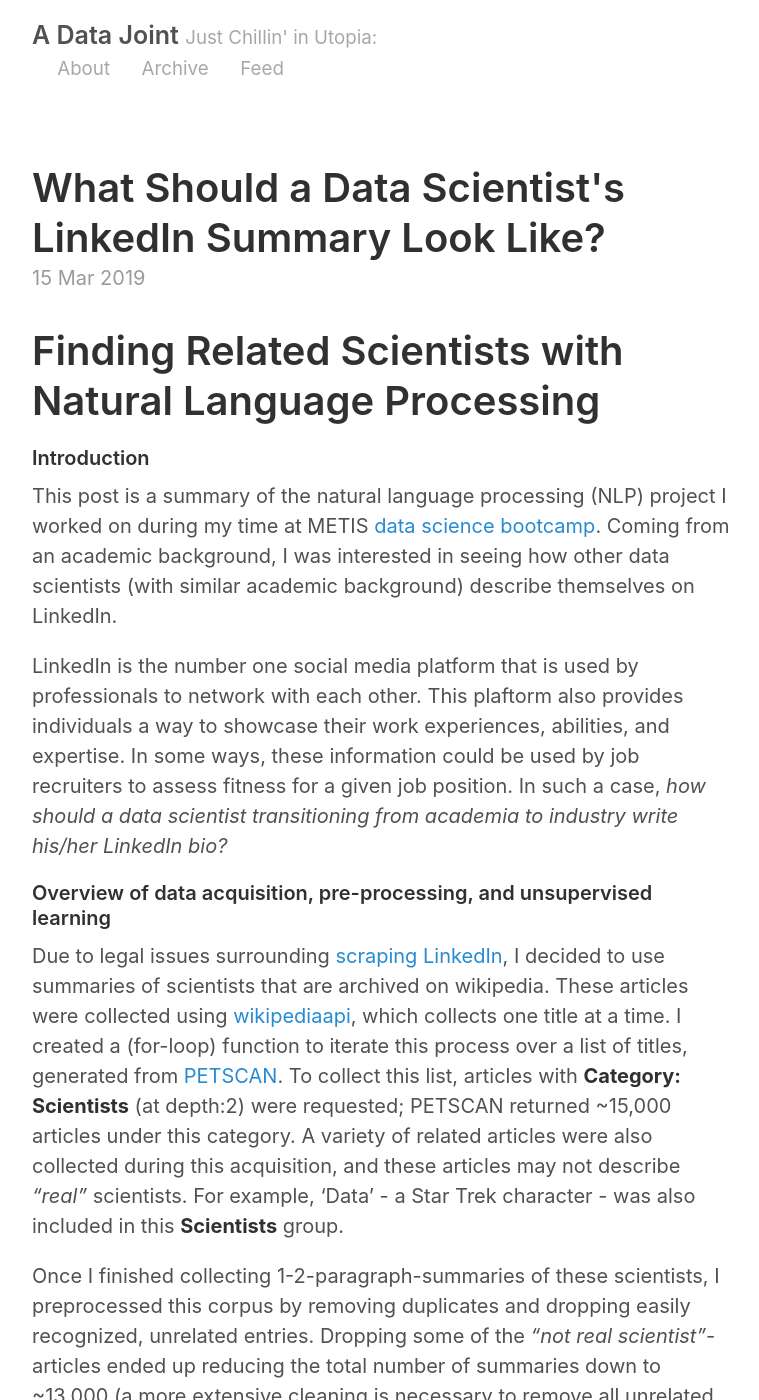
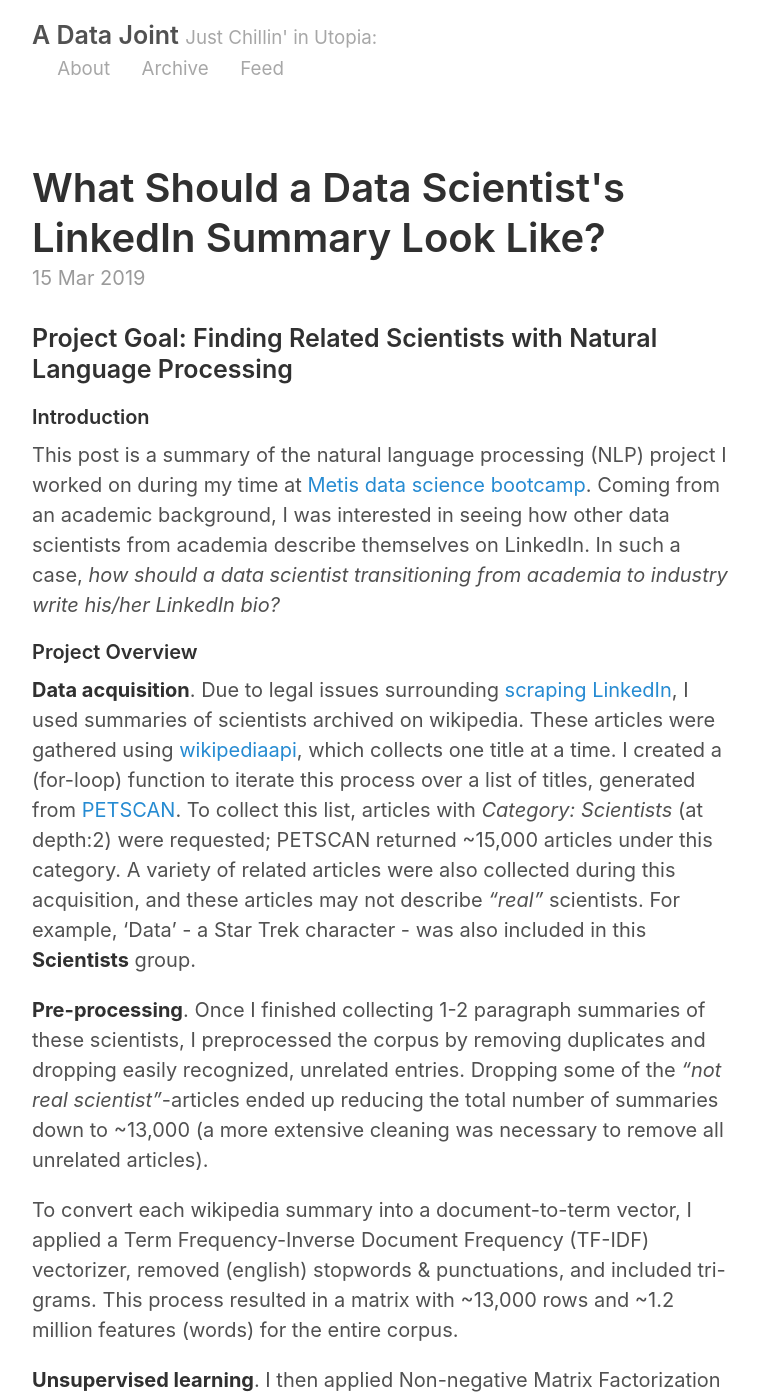
Before and after one commit to jhonsen/dj.github.io, a Jekyll site: the page built from _posts/2019-03-15-Similar-Scientists.md, in a window 1280 px wide and 1400 px high. Shown: the whole window, without its empty margins (258-1017 px from the left). Built offline with Jekyll 4.4.1, drawn with Linux system fonts in a browser that asks for light colours; some of the changed text lies outside the part shown.

Commit message:
fixed headings

```diff
--- a/_posts/2019-03-15-Similar-Scientists.md
+++ b/_posts/2019-03-15-Similar-Scientists.md
@@ -3,28 +3,27 @@ layout: post
 title: What Should a Data Scientist's LinkedIn Summary Look Like?
 ---
 
-# Finding Related Scientists with Natural Language Processing
+### Project Goal: Finding Related Scientists with Natural Language Processing
 
 #### Introduction
 
-This post is a summary of the natural language processing (NLP) project I worked on during my time at METIS [data science bootcamp](https://www.thisismetis.com/data-science-bootcamps). Coming from an academic background, I was interested in seeing how other data scientists (with similar academic background) describe themselves on LinkedIn.
+This post is a summary of the natural language processing (NLP) project I worked on during my time at [Metis data science bootcamp](https://www.thisismetis.com/data-science-bootcamps). Coming from an academic background, I was interested in seeing how other data scientists from academia describe themselves on LinkedIn. In such a case, _how should a data scientist transitioning from academia to industry write his/her LinkedIn bio?_
 
-LinkedIn is the number one social media platform that is used by professionals to network with each other. This plaftorm also provides individuals a way to showcase their work experiences, abilities, and expertise. In some ways, these information could be used by job recruiters to assess fitness for a given job position. In such a case, _how should a data scientist transitioning from academia to industry write his/her LinkedIn bio?_
+#### Project Overview
 
-#### Overview of data acquisition, pre-processing, and unsupervised learning
-Due to legal issues surrounding [scraping LinkedIn](https://techcrunch.com/2016/08/15/linkedin-sues-scrapers/), I decided to use summaries of scientists that are archived on wikipedia. These articles were collected using [wikipediaapi](https://pypi.org/project/Wikipedia-API/), which collects one title at a time. I created a (for-loop) function to iterate this process over a list of titles, generated from [PETSCAN](https://petscan.wmflabs.org/). To collect this list, articles with **Category: Scientists** (at depth:2) were requested; PETSCAN returned ~15,000 articles under this category. A variety of related articles were also collected during this acquisition, and these articles may not describe _"real"_ scientists. For example, 'Data' - a Star Trek character - was also included in this **Scientists** group.
+**Data acquisition**. Due to legal issues surrounding [scraping LinkedIn](https://techcrunch.com/2016/08/15/linkedin-sues-scrapers/), I used summaries of scientists archived on wikipedia. These articles were gathered using [wikipediaapi](https://pypi.org/project/Wikipedia-API/), which collects one title at a time. I created a (for-loop) function to iterate this process over a list of titles, generated from [PETSCAN](https://petscan.wmflabs.org/). To collect this list, articles with *Category: Scientists* (at depth:2) were requested; PETSCAN returned ~15,000 articles under this category. A variety of related articles were also collected during this acquisition, and these articles may not describe _"real"_ scientists. For example, 'Data' - a Star Trek character - was also included in this **Scientists** group.
 
-Once I finished collecting 1-2-paragraph-summaries of these scientists, I preprocessed this corpus by removing duplicates and dropping easily recognized, unrelated entries. Dropping some of the _"not real scientist"_-articles ended up reducing the total number of summaries down to ~13,000 (a more extensive cleaning is necessary to remove all unrelated articles).
+**Pre-processing**. Once I finished collecting 1-2 paragraph summaries of these scientists, I preprocessed the corpus by removing duplicates and dropping easily recognized, unrelated entries. Dropping some of the _"not real scientist"_-articles ended up reducing the total number of summaries down to ~13,000 (a more extensive cleaning was necessary to remove all unrelated articles).
 
 To convert each wikipedia summary into a document-to-term vector, I applied a Term Frequency-Inverse Document Frequency (TF-IDF) vectorizer, removed (english) stopwords & punctuations, and included tri-grams.  This process resulted in a matrix with ~13,000 rows and ~1.2 million features (words) for the entire corpus.
 
-I then applied Non-negative Matrix Factorization (NMF) to reduce the matrix dimension and to model the appropriate topics describing these documents. Nine topics seemed reasonable, as the top keywords appearing in each topic seem to convey distinct ideas from another.
+**Unsupervised learning**. I then applied Non-negative Matrix Factorization (NMF) to reduce the matrix dimension and to model the appropriate topics describing these documents. Nine topics seemed reasonable, as the top keywords appearing in each topic seem to convey distinct ideas from another.
 
-Subsequently, I used cosine similarity to find the closest neighbor between a given a query (or a wikipedia summary of a given scientist) and other articles in the corpus. Vectors with cosine similarity values approaching 1.0 indicate articles that are most similar to the given query.
+Subsequently, I used cosine similarity to find the closest neighbor between a given a query. Vectors with cosine similarity values approaching 1.0 indicate articles that were most similar to the given query.
 
 #### Topic Modeling Result
 
-The application of NMF to the document-to-term matrix resulted in 9 distinct topics modeled (**Figure 1**).  Based on the keywords, these topics seem to describe  scientists that relate to:
+The application of NMF to the document-to-term matrix resulted in 9 distinct topics modeled (**Figure 1**).  Based on the keywords, these topics seemed to describe scientists that related to:
   1. Academia
   2. Comic books (*)
   3. Indian origin
@@ -35,13 +34,13 @@ The application of NMF to the document-to-term matrix resulted in 9 distinct top
   8. TV characters (*)
   9. Physicists
 
-Based on these descriptions, Topic-**2**, **-4**, and **-8** are _not real scientists_. Articles assigned to these topics must have been included in the acquisition process, as they have some relationships on some level with other articles categorized under `Category:scientists`  (described above). Topic-**5** (European) includes repeated keywords of months e.g., april, march, february, etc., corresponding to people's date of births in the wikipedia summaries. (Additional text preprocessing may fix this issue and provide a better model)
+Based on these descriptions, Topic **2**, **4**, and **8** are _not real scientists_. Articles assigned to these topics must have been included in the acquisition process, as they have some relationships on some level with other articles categorized under `Category:scientists`  (described above). Topic **5** (European) includes repeated keywords of months e.g., april, march, february, etc., corresponding to people's date of births in the wikipedia summaries.
 
 ![Fig1]({{site.url}}/images/wordclouds.png)
 
-**Figure 1**. Top 8 keywords appearing in each of the nine modeled topics. Clouds created manually on powerpoint, to avoid redundant and repetitive words. Variation in font sizes were added for visual effects, but it does not reflect the word's frequency in the documents.
+  **Figure 1**. Top 8 keywords appearing in each of the 9 modeled topics. Clouds were created manually on powerpoint, to avoid redundant and repetitive words. Variation in font sizes were added for visual effects, but it does not reflect the word's frequency in the documents.
 
-The distribution of topics in the dataset is illustrated using t-SNE representation (**Figure 2**). A given article is assigned to a single topic, based on its highest topic probability. Distances in the hyperdimensional space is also reflected in this 2D projection, i.e., points that are close to each other correspond to similar documents.
+The distribution of topics in the dataset is illustrated using t-SNE representation (**Figure 2**). A given article was assigned to a single topic, based on its highest topic probability. Distances in the hyperdimensional space is also reflected in this 2D projection, i.e., points that are close to each other correspond to similar documents.
 
   ![Fig2]({{site.url}}/images/nmf_tsne.png)
 
@@ -71,7 +70,7 @@ The term _data science_ itself didn't become popular until the past 5-6 years. S
 
 #### Future work
 
-- *More cleaning and collecting quality data targeting the data science field* . At the current stage, the data is still messy! There's quite a handful of _"fake"_ scientists, which are  'fictional', 'comic', and 'TV' characters that appear in the topics. It would be nice if LinkedIn data is freely available. The number of data scientists in wikipedia is also limited. Hence, the model coulndt distinguish a data scientist vs. a computer scientist. It would be interesting to combine this text exploration with a supervised learning project that classifies whether a person categorized as a computer/data scientist (on LinkedIn) actually works as a data scientist.
+- *More cleaning and collecting quality data targeting the data science field*. At the current stage, the data is still messy! There's quite a handful of _"fake"_ scientists, which are  'fictional', 'comic', and 'TV' characters that appear in the topics. It would be nice if LinkedIn data was legally available. The number of data scientists in wikipedia is also limited. Hence, the model could not distinguish a data scientist vs. a computer scientist. It would be interesting to combine this text exploration with a supervised learning project that classifies whether a person categorized as a computer/data scientist (on LinkedIn) actually works as a data scientist.
 
 - *Automated text generation*. In a distant future, it would be exciting to create a deep learning model that generates a full description about someone, given specific attribute about him/her as _seed_.
 
```
Also changed, not shown: other parts of _posts/2019-03-15-Similar-Scientists.md (+1 -1 lines), _posts/2019-02-02-Player-Valuation.md (+1 -1 lines), _posts/2019-03-01-Obesity-Prediction.md (+3 -3 lines), _posts/2019-04-22-Produce2Recipe.md (+7 -7 lines).
